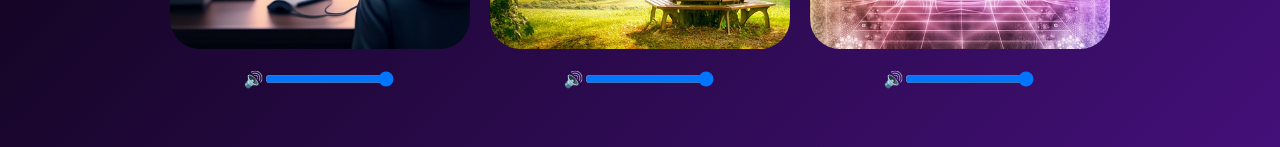
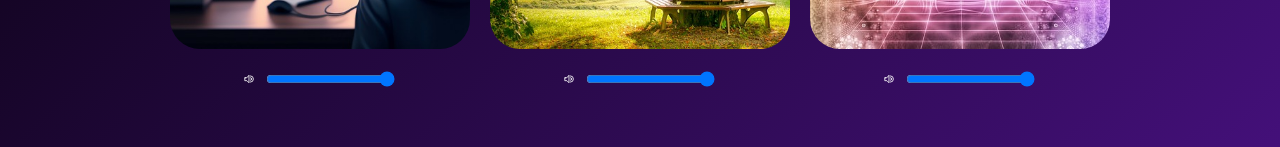
Before and after one commit to riccardobertolini/lofi-music, a Next.js app: page / in a window 1280 px wide. Shown: the part 645-792 px from the top of the page. Built offline with nearby package versions, Linux system fonts and the light colour scheme.

Commit message:
image volume

```diff
--- a/components/tilePlayer.style.tsx
+++ b/components/tilePlayer.style.tsx
@@ -1,6 +1,7 @@
 import styled from 'styled-components';
 
 export const PAUSE_IMAGE = '/img/pause.svg';
+export const VOLUME_IMAGE = '/img/volume.svg';
 
 interface ImageContainerProps {
 	readonly $status: boolean;
@@ -10,6 +11,7 @@ export const AudioPlayer = styled.div`
 	width: 300px;
 	height: 380px;
 `;
+
 export const ImageContainer = styled.div<ImageContainerProps>`
 	width: 300px;
 	height: 300px;
@@ -57,6 +59,7 @@ export const Controls = styled.div`
 	align-items: center;
 	justify-content: center;
 `;
+
 export const SliderContainer = styled.div`
 	width: 90%;
 	margin: 10px auto 0 auto;
@@ -100,3 +103,14 @@ export const StyledSlider = styled.input.attrs({
 	  cursor: pointer;
 	}
   `;
+
+export const VolumeIcon = styled.span`
+background-image: url(${VOLUME_IMAGE});
+width: 10px;
+height: 10px;
+display: block;
+content: '';
+background-size: cover;
+background-repeat: no-repeat;
+margin-right: 10px;
+`;
--- a/components/tilePlayer.tsx
+++ b/components/tilePlayer.tsx
@@ -1,5 +1,5 @@
 import React, { useRef, useState, useEffect } from 'react'
-import Image from 'next/image'
+import Image from 'next/image';
 import dynamic from 'next/dynamic';
 import {
   AudioPlayer,
@@ -7,6 +7,7 @@ import {
   Controls,
   SliderContainer,
   StyledSlider,
+  VolumeIcon,
 } from './tilePlayer.style'
 import { ReactPlayerProps } from "react-player";
 
@@ -96,7 +97,7 @@ export const TilePlayer = ({
         />
       </SliderContainer>
       <Controls>
-        <span>🔊</span>
+        <VolumeIcon />
         <input
           type="range"
           min={0}
```
Also changed, not shown: public/img/volume.svg (added).
